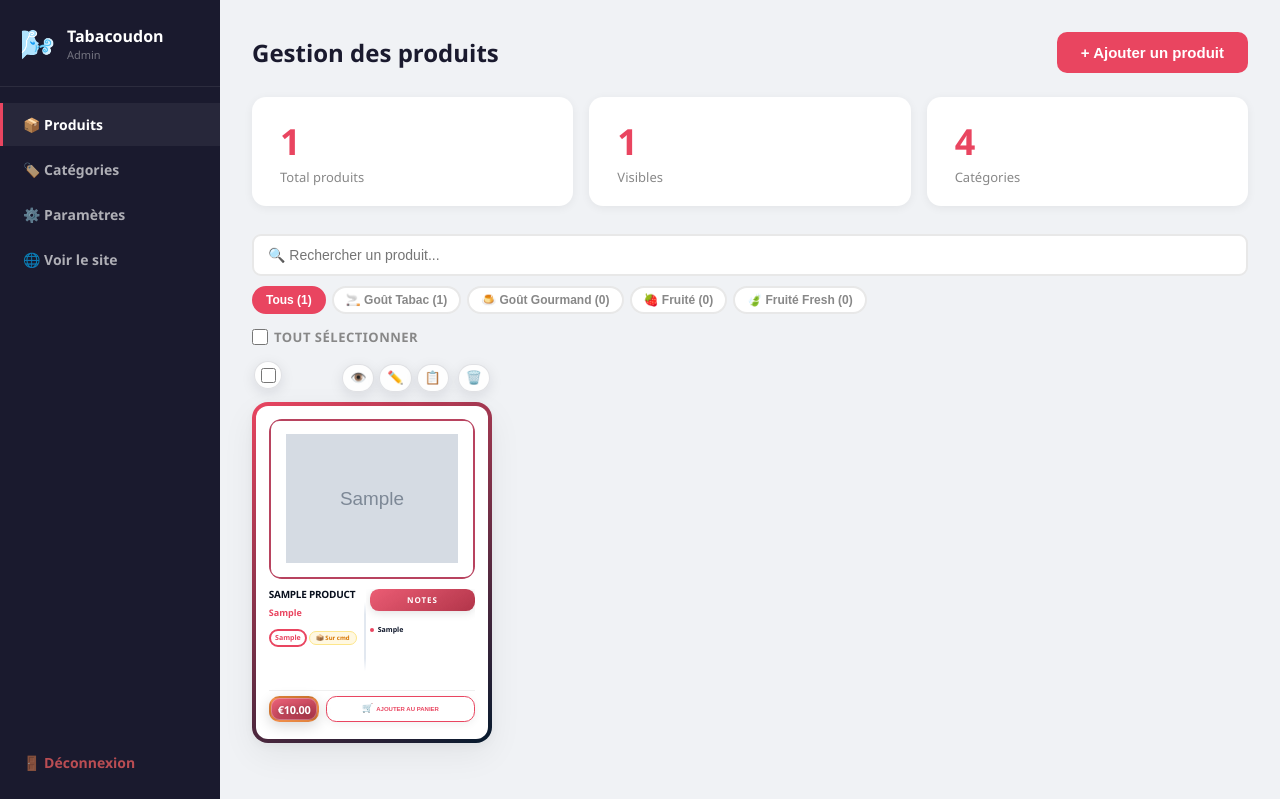
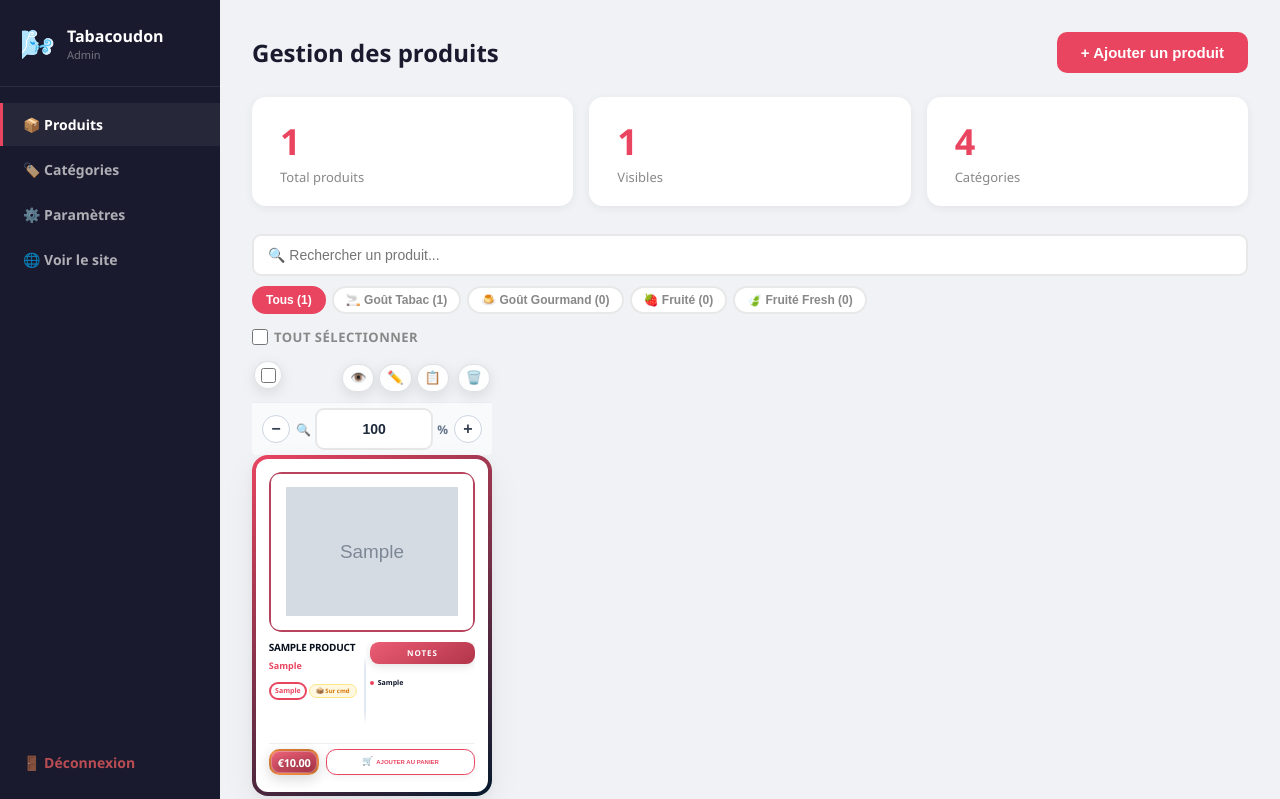
Before and after one commit to w3ruslan/tabacoudon, a PHP site: page /admin/dashboard.php in a window 1280 px wide. Shown: the top 799 px of the page. Run offline with PHP 8.4, Linux system fonts and the light colour scheme; the visitor is signed in with stand-in values (Sample User, id 1); data comes from the database, SQL or seed files in the repository; tables that the repository leaves empty hold one stand-in row (values such as "Sample post"); grey boxes marked "Sample" are stand-in pictures; some libraries are stand-ins or nearby versions.

Commit message:
Add inline zoom controls to each product card in admin listing
Each card now has a − / % input / + bar below the action buttons.
Pressing +/- changes zoom by 0.5% steps, the input accepts manual
percentages (100–250%). Image updates live on every change;
save_zoom.php persists the value with 400ms debounce so rapid clicks
don't flood the DB.

Co-Authored-By: Claude Sonnet 4.6 <noreply@anthropic.com>

```diff
--- a/admin/dashboard.php
+++ b/admin/dashboard.php
@@ -95,6 +95,51 @@ function adminProductNotes(array $p): array {
     textarea#fDesc:focus { border-color:var(--accent); }
     #zoomVal::-webkit-outer-spin-button,
     #zoomVal::-webkit-inner-spin-button { -webkit-appearance:none; margin:0; }
+
+    /* Card zoom bar */
+    .ac-zoom-bar {
+      display: flex;
+      align-items: center;
+      gap: 6px;
+      padding: 5px 10px;
+      background: #f8fafc;
+      border-top: 1px solid #e8edf2;
+      border-radius: 0 0 4px 4px;
+    }
+    .ac-zoom-btn {
+      width: 28px; height: 28px;
+      border: 1.5px solid #cbd5e1;
+      border-radius: 50%;
+      background: #fff;
+      font-size: 16px; font-weight: 700; line-height: 1;
+      cursor: pointer;
+      display: flex; align-items: center; justify-content: center;
+      color: #374151;
+      transition: background .15s, border-color .15s;
+      flex-shrink: 0;
+    }
+    .ac-zoom-btn:hover { background: #e0e7ff; border-color: #6366f1; color: #4f46e5; }
+    .ac-zoom-btn:active { transform: scale(.92); }
+    .ac-zoom-center {
+      flex: 1;
+      display: flex; align-items: center; justify-content: center; gap: 4px;
+      font-size: 12px; color: #64748b; font-weight: 600;
+    }
+    .ac-zoom-input {
+      width: 54px;
+      border: 1.5px solid #cbd5e1;
+      border-radius: 6px;
+      padding: 3px 5px;
+      font-size: 13px; font-weight: 700;
+      text-align: center;
+      color: #1e293b;
+      background: #fff;
+      outline: none;
+      -moz-appearance: textfield;
+    }
+    .ac-zoom-input::-webkit-outer-spin-button,
+    .ac-zoom-input::-webkit-inner-spin-button { -webkit-appearance: none; margin: 0; }
+    .ac-zoom-input:focus { border-color: #6366f1; }
   </style>
   <style>
     .scanner-overlay {
@@ -240,6 +285,19 @@ function adminProductNotes(array $p): array {
           <button class="btn-copy" title="Copier comme nouveau produit" onclick='copyProduct(<?= json_encode($p, JSON_HEX_APOS | JSON_HEX_TAG | JSON_HEX_AMP) ?>)'>📋</button>
           <button class="btn-del" title="Supprimer" onclick='deleteProduct(<?= (int)$p['id'] ?>, <?= json_encode($name, JSON_HEX_APOS | JSON_HEX_TAG | JSON_HEX_AMP | JSON_HEX_QUOT) ?>)'>🗑️</button>
         </div>
+      </div>
+      <div class="ac-zoom-bar">
+        <button type="button" class="ac-zoom-btn" onclick="cardZoom(<?= (int)$p['id'] ?>, -0.005)" title="Réduire">−</button>
+        <div class="ac-zoom-center">
+          🔍
+          <input type="number" class="ac-zoom-input" id="czoom-<?= (int)$p['id'] ?>"
+            value="<?= round(max(1.0, (float)($p['image_zoom'] ?? 1)) * 100, 1) ?>"
+            min="100" max="250" step="0.5"
+            oninput="cardZoomLive(<?= (int)$p['id'] ?>, this.value)"
+            onblur="cardZoomBlur(<?= (int)$p['id'] ?>, this)">
+          <span>%</span>
+        </div>
+        <button type="button" class="ac-zoom-btn" onclick="cardZoom(<?= (int)$p['id'] ?>, 0.005)" title="Agrandir">+</button>
       </div>
 
       <article class="tc-card admin-storefront-card <?= $notes ? 'tc-has-specs' : 'tc-no-specs' ?>" style="--cc: <?= h($categoryColor) ?>; --category-color: <?= h($categoryColor) ?>; --img-zoom: <?= number_format(max(1.0, (float)($p['image_zoom'] ?? 1)), 3) ?>">
@@ -1144,6 +1202,45 @@ function updateZoomDisplay(val) {
   if (el) el.value = pct.toFixed(1);
 }
 
+/* ── Card-level inline zoom controls ───────────────────────────── */
+var _cardZoomTimers = {};
+
+function _cardApplyZoom(productId, pct) {
+  pct = Math.max(100, Math.min(250, pct));
+  var zoom = Math.round(pct * 10) / 1000;
+  var card = document.querySelector('[data-id="' + productId + '"] .tc-card');
+  if (card) card.style.setProperty('--img-zoom', zoom.toFixed(3));
+  var inp = document.getElementById('czoom-' + productId);
+  if (inp) inp.value = pct.toFixed(1);
+  clearTimeout(_cardZoomTimers[productId]);
+  _cardZoomTimers[productId] = setTimeout(function () {
+    adminFetch('save_zoom.php', {
+      method: 'POST',
+      headers: { 'Content-Type': 'application/json' },
+      body: JSON.stringify({ id: productId, image_zoom: zoom })
+    }).catch(function (e) { console.warn('zoom save failed', e); });
+  }, 400);
+}
+
+function cardZoom(productId, delta) {
+  var inp = document.getElementById('czoom-' + productId);
+  var pct = parseFloat(inp ? inp.value : 100) || 100;
+  _cardApplyZoom(productId, Math.round((pct + delta * 100) * 10) / 10);
+}
+
+function cardZoomLive(productId, value) {
+  var pct = parseFloat(value);
+  if (isNaN(pct)) return;
+  var zoom = Math.max(1.0, Math.min(2.5, pct / 100));
+  var card = document.querySelector('[data-id="' + productId + '"] .tc-card');
+  if (card) card.style.setProperty('--img-zoom', zoom.toFixed(3));
+}
+
+function cardZoomBlur(productId, inputEl) {
+  var pct = parseFloat(inputEl.value) || 100;
+  _cardApplyZoom(productId, pct);
+}
+
 function clearForm() {
   ['fName','fBrand','fFlavor','fSize','fBarcode','fPrice'].forEach(id => document.getElementById(id).value = '');
   setBarcodeWarning(null);
```
Also changed, not shown: admin/save_zoom.php (added, +18 -0 lines).
